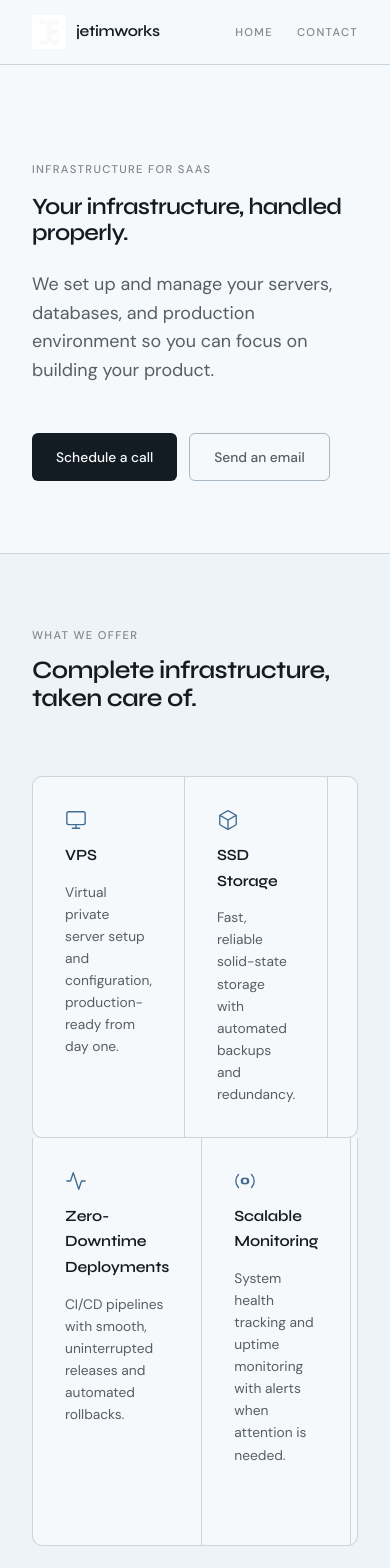
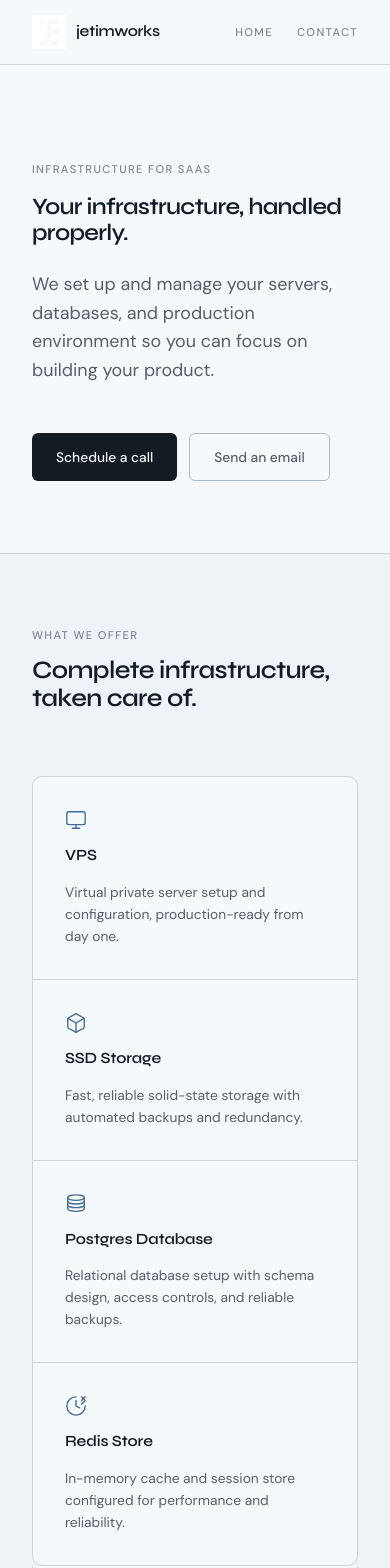
Before and after one commit to jetimworks/infrastructure-frontend, a React (Vite) app: page / in a window 390 px wide. Shown: the top 1568 px of the page. Built offline with nearby package versions, Linux system fonts and the light colour scheme.

Commit message:
fix(services): move responsive grid styles to CSS file
- Move media queries from inline <style> to index.css
- Ensures CSS properly overrides gridTemplateColumns
- 4 cols desktop, 2 cols tablet, 1 col mobile

```diff
--- a/src/components/Services.jsx
+++ b/src/components/Services.jsx
@@ -106,7 +106,6 @@ export default function Services() {
 
   const gridStyle = {
     display: 'grid',
-    gridTemplateColumns: 'repeat(4, 1fr)',
     gap: '1px',
     background: 'var(--border)',
     border: '1px solid var(--border)',
@@ -124,24 +123,6 @@ export default function Services() {
         borderBottom: '1px solid var(--border)',
       }}
     >
-      <style>{`
-        #services .services-grid {
-          grid-template-columns: repeat(4, 1fr);
-        }
-        @media (max-width: 1023px) {
-          #services .services-grid {
-            grid-template-columns: repeat(2, 1fr);
-          }
-        }
-        @media (max-width: 640px) {
-          #services .services-grid {
-            grid-template-columns: 1fr;
-          }
-          #services .services-row:last-child {
-            border-radius: 0 0 10px 10px;
-          }
-        }
-      `}</style>
       <div className="container">
         <div style={{ marginBottom: 'var(--sp-8)' }}>
           <p className="eyebrow" style={{ marginBottom: 'var(--sp-3)' }}>What we offer</p>
--- a/src/index.css
+++ b/src/index.css
@@ -122,3 +122,21 @@ ul { list-style: none; }
   border: 1px solid var(--border-strong);
 }
 .btn-ghost:hover { border-color: var(--text-muted); color: var(--text-h); }
+
+/* ─── Services Grid Responsive ───────────────────────────────── */
+#services .services-grid {
+  grid-template-columns: repeat(4, 1fr);
+}
+@media (max-width: 1023px) {
+  #services .services-grid {
+    grid-template-columns: repeat(2, 1fr);
+  }
+}
+@media (max-width: 640px) {
+  #services .services-grid {
+    grid-template-columns: 1fr;
+  }
+  #services .services-row:last-child {
+    border-radius: 0 0 10px 10px;
+  }
+}
```
Also changed, not shown: 5 other files (tests, documents, lock files or other folders).
